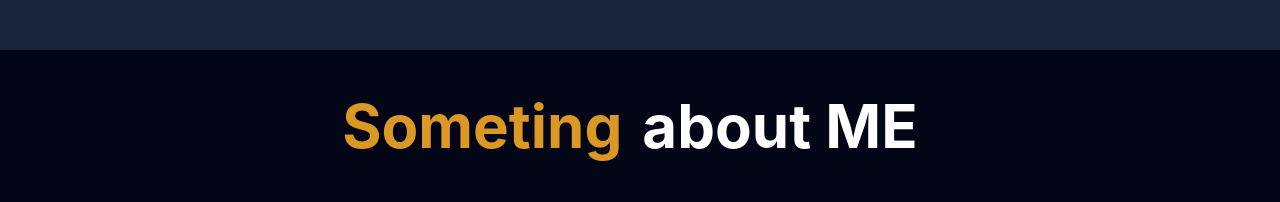
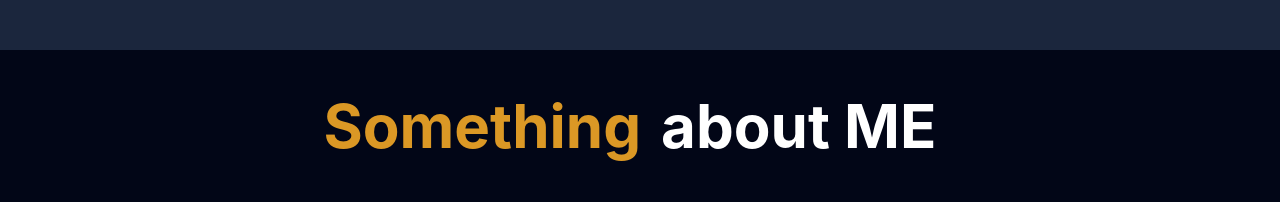
Before and after one commit to ArekaFung/mindmap-alpha, a React (Create React App) app: page / in a window 1280 px wide. Shown: the part 750-952 px from the top of the page. Built offline with nearby package versions, Linux system fonts and the light colour scheme.

Commit message:
typo fix

```diff
--- a/src/About.js
+++ b/src/About.js
@@ -49,7 +49,7 @@ function About() {
                 </div>
             </div>
             <div className='skillset-container'>
-                <span className='title-color'>Someting<span className='title-raw'>about ME</span></span>
+                <span className='title-color'>Something<span className='title-raw'>about ME</span></span>
                 <div className='box-wrapper'>
                     <div className='box'>
                         <img class="icon" src={frontendIcon} />
```
